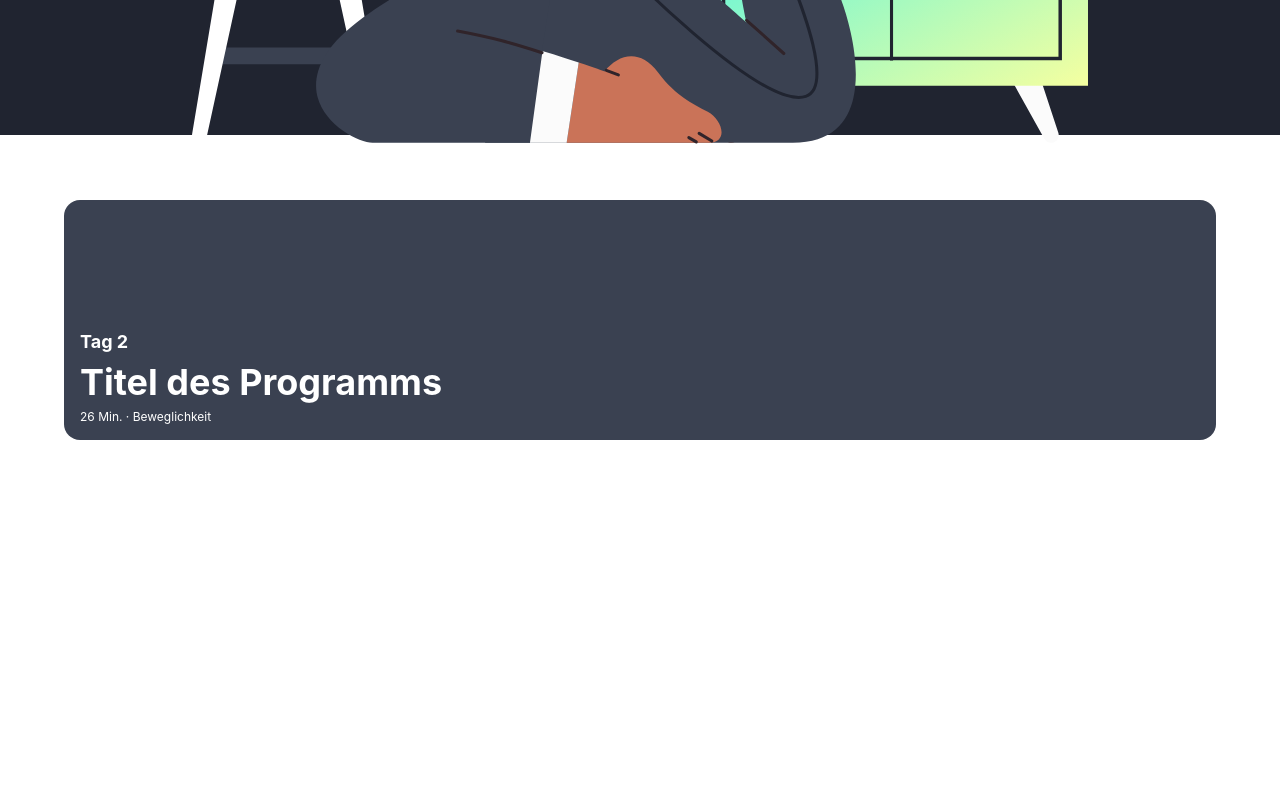
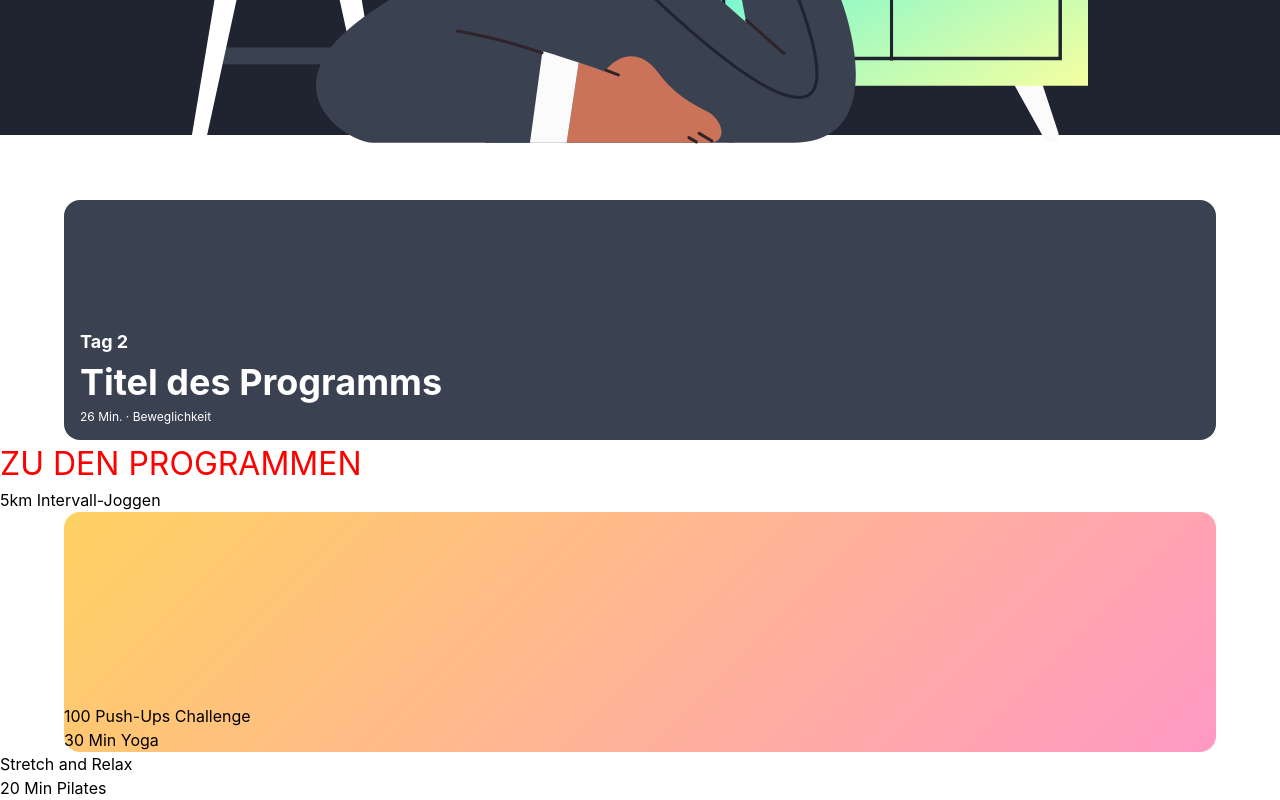
Before and after one commit to sndllmnn/fitness-app, a React (Vite) app: page / in a window 1280 px wide. Shown: the part 665-1465 px from the top of the page. Before the commit the page ends 1105 px from the top, so only its background shows below. Built offline with nearby package versions, Linux system fonts and the light colour scheme.

Commit message:
start to import programOverview components, css doesn't work yet

```diff
--- a/src/App.css
+++ b/src/App.css
@@ -1,4 +1,9 @@
 /* files from dashboard folder */
+
+a {
+  color: red;
+  font-size: 2rem;
+}
 
 .text--dashboard {
   color: white;
@@ -39,7 +44,7 @@
 
 .programOverviewBox {
   justify-content: flex-end;
-  background: #3A4151;
+  background: #3a4151;
   border-radius: 1rem;
   display: flex;
   flex-direction: column;
@@ -50,6 +55,35 @@
 }
 
 /* end */
+
+/* exercise overview */
+
+.exerciseOverviewBox {
+  justify-content: flex-end;
+  border-radius: 1rem;
+  display: flex;
+  flex-direction: column;
+  height: 30vh;
+  margin: auto;
+  padding: 1rem;
+  width: 90vw;
+}
+
+/* .h2--exerciseOverview {
+  background: linear-gradient(315deg, #FF99C4 0%, #FFD162 100%);
+  border-radius: 1rem;
+  color: white;
+  display: flex;
+  flex-direction: column;
+  font-size: 1.5rem;
+  font-weight: bold;
+  height: 30vh;
+  justify-content: center;
+  margin: 1rem auto;
+  padding: 1rem;
+  text-align: center;
+  width: 90vw;
+} */
 
 .App {
   text-align: center;
--- a/src/App.jsx
+++ b/src/App.jsx
@@ -8,16 +8,46 @@ import "./App.css";
 import GreetUser from "./components/dashboard/GreetUser";
 import WorkoutToday from "./components/dashboard/WorkoutToday";
 import ProgramOverview from "./components/dashboard/ProgramOverview";
+import ExerciseOverview from "./components/exerciseOverview/ExerciseOverview";
 
 function App() {
   return (
     <>
-      <body className="bg-darkBlue" style={{"height" : "100vh"}}>
+      <body className="bg-darkBlue" style={{ height: "100vh" }}>
         <div className="dashboard">
           <GreetUser username="Sina" />
-          <img className="image--centered" src="./components/dashboard/dashboardImages/StretchingCaricature.svg" alt="stretching caricature"/>
-        <WorkoutToday />
-        <ProgramOverview />
+          <img
+            className="image--centered"
+            src="./components/dashboard/dashboardImages/StretchingCaricature.svg"
+            alt="stretching caricature"
+          />
+          <WorkoutToday />
+          <ProgramOverview />
+          <a href="./components/exerciseOverview/ExerciseOverview.jsx">ZU DEN PROGRAMMEN</a>
+        </div>
+        <div className="exerciseOverview">
+          <ExerciseOverview programName="5km Intervall-Joggen"/>
+          <div className="programOverviewBoy"
+          style={{
+            background: 'linear-gradient(315deg, #FF99C4 0%, #FFD162 100%)',
+            justifyContent: 'flex-end',
+            borderRadius: '1rem',
+            display: 'flex',
+            flexDirection: 'column',
+            height: '30vh',
+            margin: 'auto',
+            padding: '1rem;',
+            width: '90vw'
+          }}
+          >
+
+            <ExerciseOverview programName="100 Push-Ups Challenge"/>
+          <div/>
+
+          <ExerciseOverview programName="30 Min Yoga"/>
+          </div>
+          <ExerciseOverview programName="Stretch and Relax"/>
+          <ExerciseOverview programName="20 Min Pilates"/>
 
         </div>
       </body>
--- /dev/null
+++ b/src/components/exerciseOverview/ExerciseOverview.jsx
@@ -0,0 +1,7 @@
+const ExerciseOverview = ({programName}) => (
+  <div className="ExerciseOverview">
+    <h2 className="h2 h2--exerciseOverview">{programName}</h2>
+  </div>
+);
+
+export default ExerciseOverview;
```
